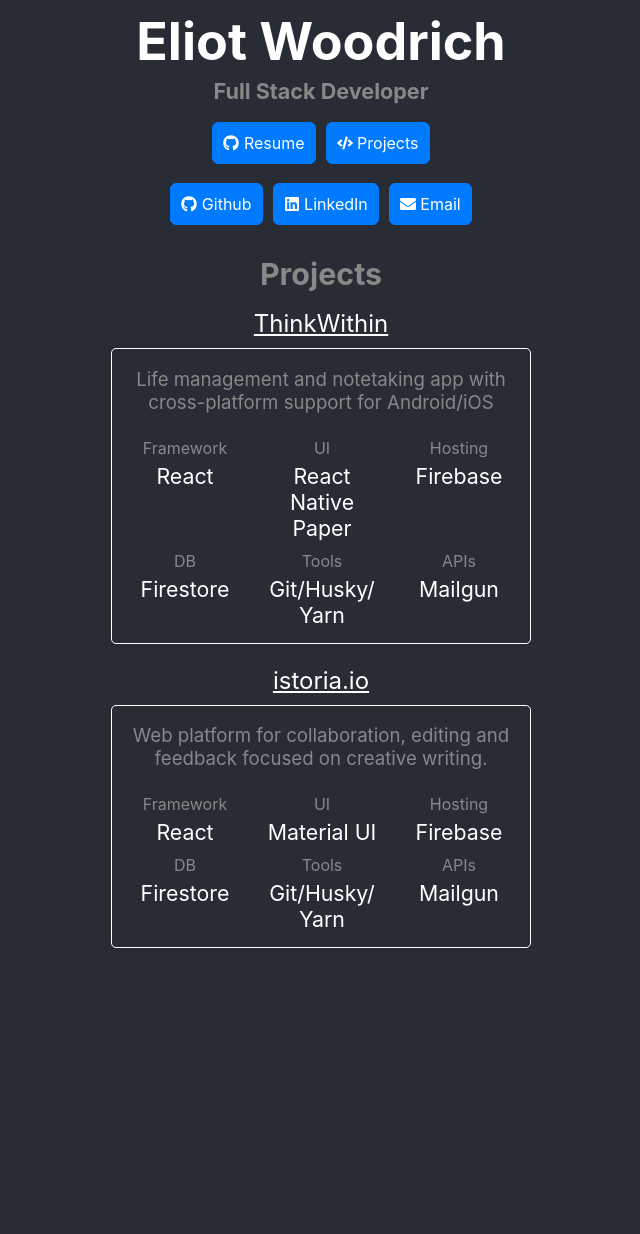
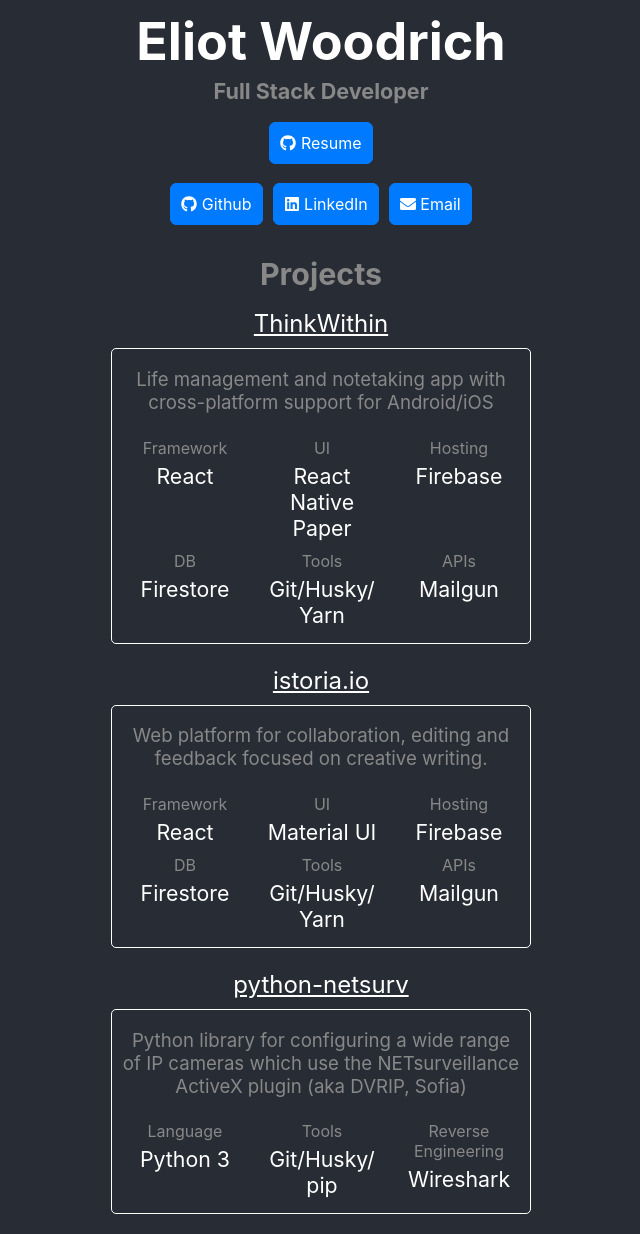
Before and after one commit to ekwoodrich/ekwoodrich.com, a React (Create React App) app: page / in a window 1280 px wide. Shown: the whole page, without its empty margins (319-959 px from the left). Before the commit the page ends 968 px from the top, so only its background shows below. Built offline with nearby package versions, Linux system fonts and the light colour scheme.

Commit message:
Removed unused projects button from home and added more projects.

```diff
--- a/src/screens/HomeScreen.js
+++ b/src/screens/HomeScreen.js
@@ -28,9 +28,6 @@
         <LinkButton url="https://storage.googleapis.com/ekwoodrich/EliotWoodrichLinkedIn.pdf">
           <FaGithub /> Resume
         </LinkButton>
-        <Link className="linkButton" to="/projects">
-          <FaCode /> Projects
-        </Link>
       </div>
       <div class="linkItem">
         <LinkButton url="https://github.com/ekwoodrich">
--- a/src/screens/ProjectsScreen.js
+++ b/src/screens/ProjectsScreen.js
@@ -32,6 +32,16 @@
           ['APIs', 'Mailgun']
         ]}
       />
+      <ProjectItem
+        name="python-netsurv"
+        description="Python library for configuring a wide range of IP cameras which use the NETsurveillance ActiveX plugin (aka DVRIP, Sofia)"
+        url="https://istoria.io"
+        techList={[
+          ['Language', 'Python 3'],
+          ['Tools', 'Git/Husky/ pip'],
+          ['Reverse Engineering', 'Wireshark']
+        ]}
+      />
     </div>
   );
 }
```
